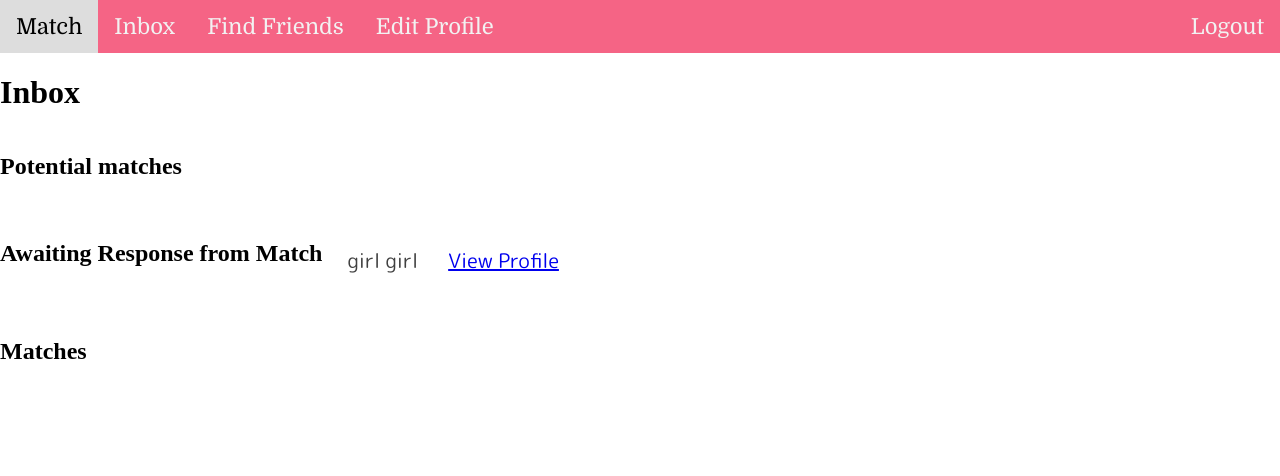
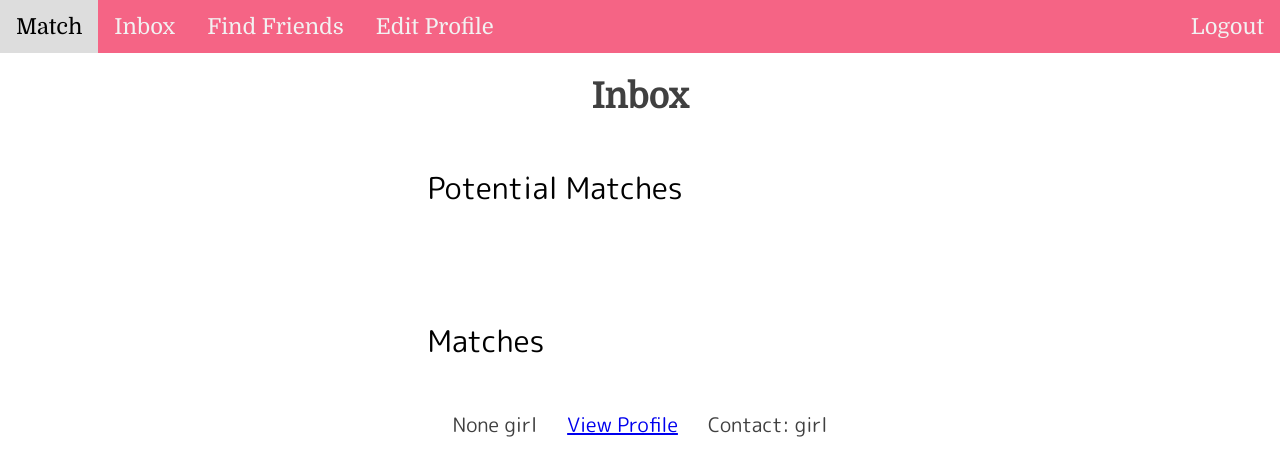
Before and after one commit to andywu8/cs419-finalproject, a Flask app: page /inbox in a window 1280 px wide. Shown: the top 476 px of the page. Run offline with Flask 2, Linux system fonts and the light colour scheme; a user stored in the database is signed in; data comes from the database, SQL or seed files in the repository.

Commit message:
css demo

```diff
--- a/static/css/inbox.css
+++ b/static/css/inbox.css
@@ -7,6 +7,8 @@ body {
 
 .inbox-container {
     align-items: center;
+    display: flex;
+    margin: auto;
 }
 
 .inbox-title {
@@ -36,6 +38,7 @@ body {
 .pending-table {
     display: inline-block;
     vertical-align: top;
+    margin: auto;
 }
 
 .pending-table:not(:empty) {
--- a/templates/inbox.html
+++ b/templates/inbox.html
@@ -7,61 +7,51 @@
     </head>
     <body>
         {% include "header.html" %}
-        <h1>Inbox</h1>
-
+        <div class="inbox-title">
+            <p>Inbox</p>
+        </div>
+        <div class="inbox-container">
             <div class="pending">
-            <table id="pending-datatable">
-                <h2>Potential matches</h2>
+                <div class="pending-title">
+                    <p>Potential Matches</p>
+                <div>
+                <div class="pending-table">
+                    <table>
                         <thead>
                             {% for match in inbox_data %}
+                                {% if match[1] is none %}
                                     <tr>
-                            {% if match[1] is none %}
-                                <td>{{match[3]}} {{match[4]}}</td>
+                                        <td>{{match[2]}} {{match[3]}}</td>
                                         <td><a href="/view_profile?match={{match[0]}}">View Profile</a></td>
                                         <form name="match" action="{{ url_for('inbox') }}" method="POST">
                                             <td><label><input type="radio" name="Status" value="Accept" id="Accept">Accept</label></td>
                                             <td><label><input type="radio" name="Status" value="Decline" id="Decline">Decline</label></td>
                                             <td><button type=”submit” name="potential_match" value="{{match[0]}}">Submit</button></td>
                                         </form>
-                            {% endif %}
-
-                        </tr>
-
-                    {% endfor %}
-                </thead>
-            </table>
-        </div>
-        <div class="pending">
-            <table id="pending-datatable">
-                <h2>Awaiting Response from Match</h2>
-                <thead>
-                    {% for match in inbox_data %}
-                        {% if match[1] == 1 and match[2] is none %}
-                            <tr>
-                                <td>{{match[3]}} {{match[4]}}</td>
-                                <td><a href="/view_profile?match={{match[0]}}">View Profile</a></td>
                                     </tr>
                                 {%endif%}
                             {% endfor %}
                         </thead>
                     </table>
                 </div>
+            </div>
             <br />
             <div class="accepted">
-            <h2>Matches</h2>
+                <p>Matches</p>
                 <table id="accepted-datatable">
                     <thead>
                         {% for match in inbox_data %}
-                        {% if match[1] == 1 and match[2] == 1 %}
+                            {% if match[1] == 1 %}
                                 <tr>
-                                <td>{{match[3]}} {{match[4]}}</td>
+                                    <td>{{match[2]}} {{match[3]}}</td>
                                     <td><a href="/view_profile?match={{match[0]}}">View Profile</a></td>
-                                <td>Contact: {{match[5]}}</td>
+                                    <td>Contact: {{match[4]}}</td>
                                 </tr>
                             {%endif%}
                         {% endfor %}
                     </thead>
                 </table>
             </div>
+        </div>
     </body>
 </html>
```
Also changed, not shown: other parts of static/css/inbox.css (+25 -0 lines). Lines whose indentation alone changed are shown as unchanged.
